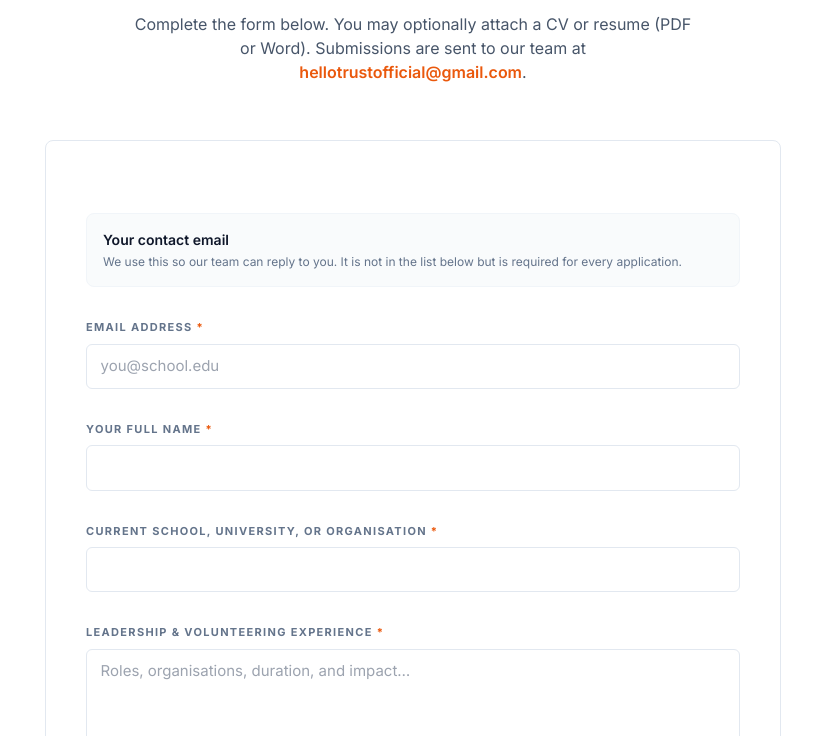
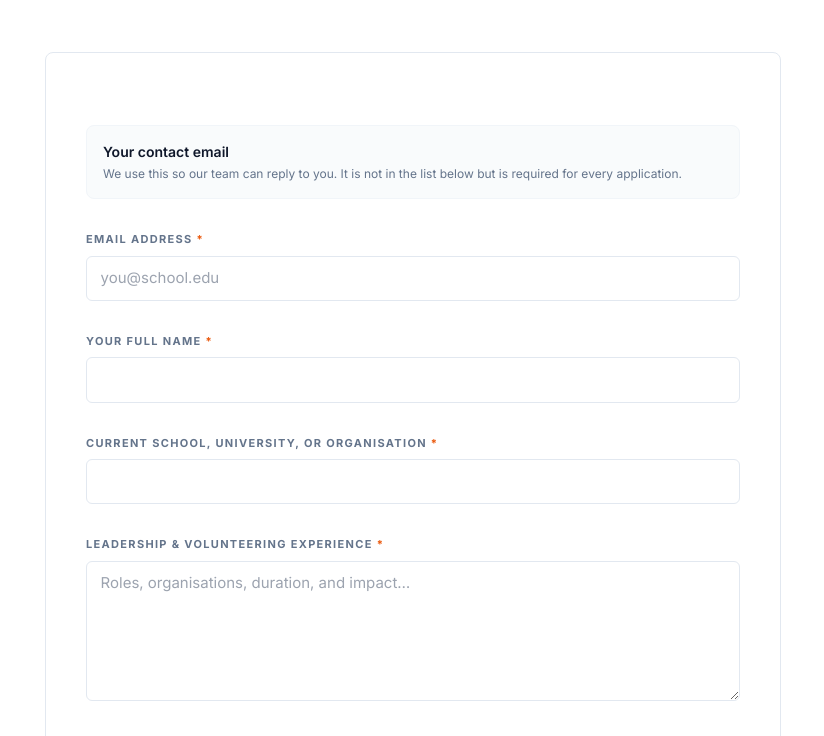
Before and after one commit to qqlxiaohao8-cmyk/hello-trust-, a plain HTML site: page apply.html in a window 1280 px wide. Shown: the part 249-985 px from the top of the page, without its empty margins (227-1051 px from the left). Drawn offline with nearby package versions, Linux system fonts and the light colour scheme; a web font is replaced by a local one.

Commit message:
Update apply.html

```diff
--- a/apply.html
+++ b/apply.html
@@ -223,10 +223,6 @@
                 <p class="mb-3 text-sm font-bold uppercase tracking-[0.3em] text-secondary">Join the network</p>
                 <h1 class="mb-4 text-4xl font-bold capitalize text-primary md:text-5xl">Apply to HELLO Trust</h1>
                 <div class="mx-auto mb-4 h-1 w-20 bg-secondary"></div>
-                <p class="mx-auto max-w-xl text-slate-600">
-                    Complete the form below. You may optionally attach a CV or resume (PDF or Word). Submissions are sent to our team at
-                    <a href="mailto:hellotrustofficial@gmail.com" class="font-semibold text-secondary underline-offset-2 hover:underline">hellotrustofficial@gmail.com</a>.
-                </p>
             </div>
 
             <!-- FormSubmit: first use requires confirming the inbox from FormSubmit’s email — see https://formsubmit.co -->
```
